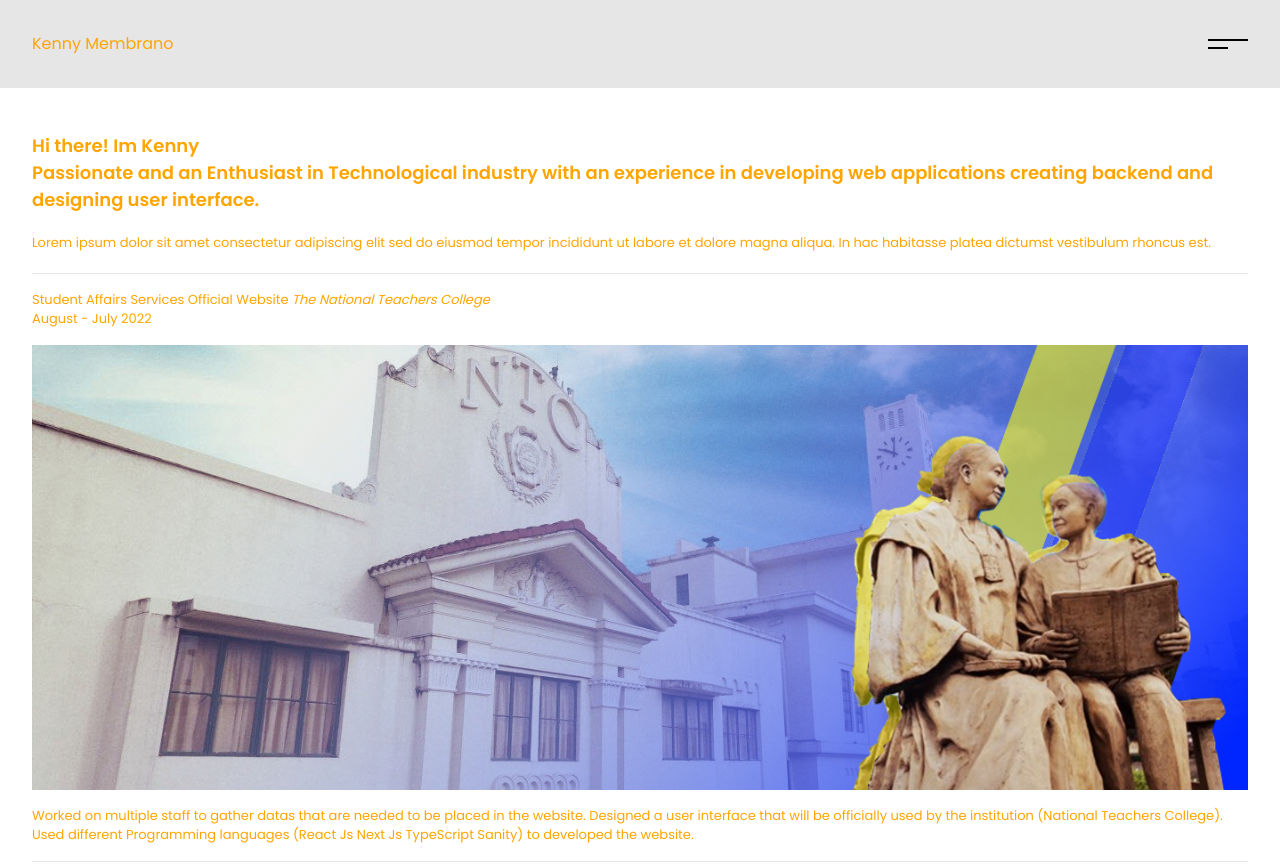
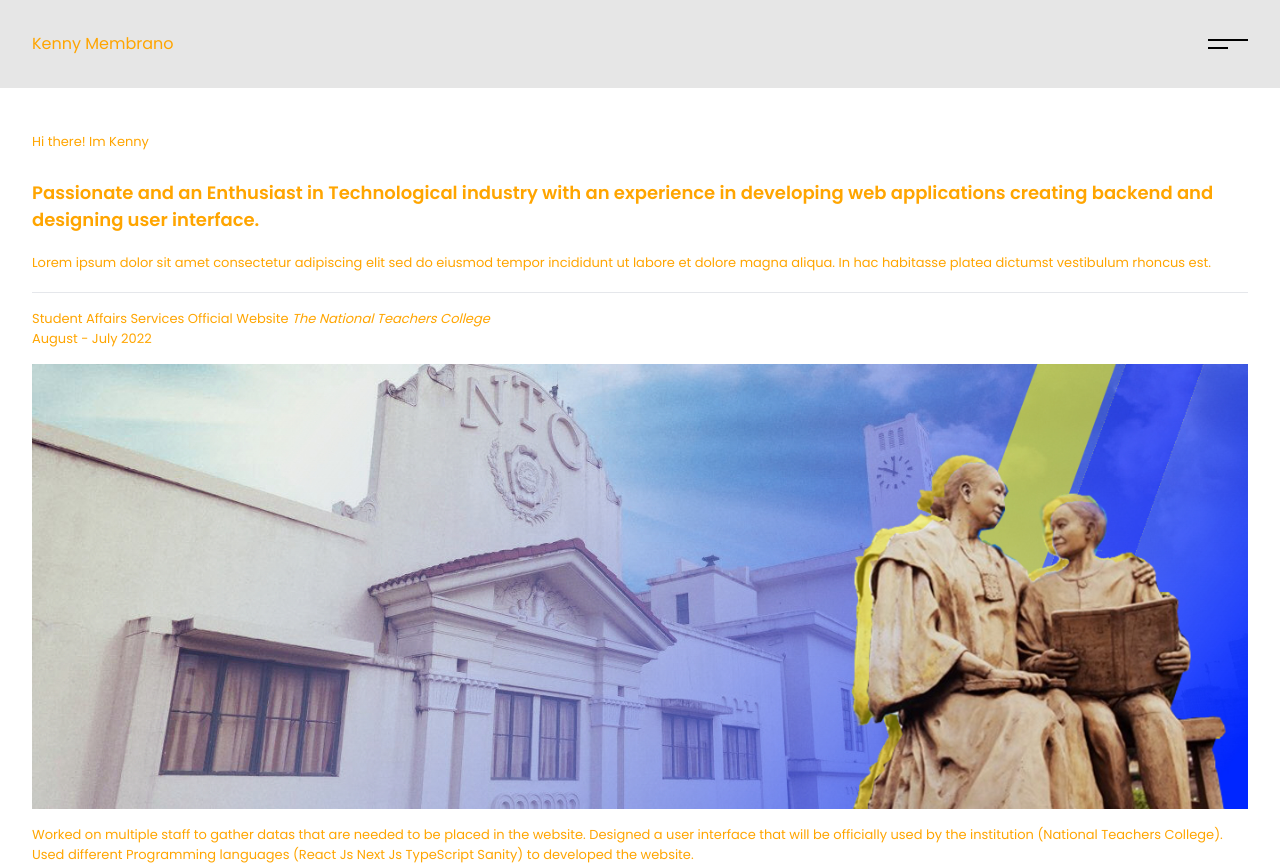
Before and after one commit to Developer-Membrano/Kenny-portfolio, a Next.js app: page / in a window 1280 px wide. Shown: the top 865 px of the page. Built offline with nearby package versions, Linux system fonts and the light colour scheme; a web font is replaced by a local one.

Commit message:
Adding framer motion and adding transitions

```diff
--- a/package.json
+++ b/package.json
@@ -9,6 +9,7 @@
     "lint": "next lint"
   },
   "dependencies": {
+    "framer-motion": "^7.3.4",
     "next": "12.3.0",
     "react": "18.2.0",
     "react-dom": "18.2.0",
--- a/pages/Home.js
+++ b/pages/Home.js
@@ -3,21 +3,76 @@
 import styles from "../styles/BreakPoints.module.scss"
 import Header from "../styles/Home.module.scss"
 import NavigationBar from "./components/NavigationBar"
+import { motion, AnimatePresence } from "framer-motion";
+import { useRouter } from "next/router";
+import Kenny from "./Kenny";
+import { useState } from "react";
+
 
 const Home = () => {
+    const router = useRouter();
+    const [showTitle, setShowtTitle] = useState(true);
+    setTimeout(() => {
+        setShowtTitle(false);
+    }, 2000);
+
+    return (
+        <>
+        { showTitle && (
+          <Kenny />
+        )}
+
+        <AnimatePresence exitBeforeEnter>
+            <motion.div className={styles.responsive_test}
+                key = {router.route}
+                initial ="initialState"
+                animate="animateState"
+                exit = "exitState"
+                transition={{
+                    duration: 1.5,
+                }}
+                variants={{
+                    intialState: {
+                        opacity: 0,
+                        clipPath: "circle(6s.5% at 50% 50%)",
+
+                    },
+                    animateState: {
+                        opacity: 1,
+                        clipPath: "circle(200vh at 100% 100%)"
+                    },
+                }}
+            >
 
 
-    return (
-        <div className={styles.responsive_test}>
-            <NavigationBar />
+                <NavigationBar/>
+
+
+
                 <div className={Header.MainContainer}>
                     <div>
+
+                            <motion.div initial="hidden" animate="visible" variants={{
+                            hidden:{
+                                // scale: .8,
+                                y: 300,
+                                opacity: 0,
+                            },
+                            visible: {
+                                // scale: 1,
+                                y: 0,
+                                opacity: 1,
+                                transition: {
+                                    delay: .4
+
+                                }
+                            },
+                        }}>Hi there! Im Kenny </motion.div>
                         <h1>
-                        Hi there! Im Kenny  <br />
+                            <br />
                             <span className={Header.intro}> Passionate and an Enthusiast in Technological industry  with an experience in developing web applications
                             creating backend and designing user interface.
                             </span>
-
                         </h1>
 
 
@@ -65,7 +120,10 @@
                     <div><h1> LinkedIn | </h1></div>
                     <div><h1> Resume</h1></div>
                 </footer>
-        </div>
+
+            </motion.div>
+        </AnimatePresence>
+        </>
     )
 }
 
--- /dev/null
+++ b/pages/Kenny.js
@@ -0,0 +1,30 @@
+import KennyPage from "../styles/Kenny.module.scss"
+import { motion } from "framer-motion";
+
+const Kenny = () => {
+    return(
+
+        <motion.div className={KennyPage.LoadingPage}
+            initial="hidden" animate="visible" variants={{
+                hidden:{
+                    // scale: .8,
+                    opacity: 0,
+                    clipPath: "inset(54% 0 46% 0),"
+                },
+                visible: {
+                    // scale: 1,
+                    opacity: 1,
+                    transition: {
+                        delay: .2,
+                        clipPath: "inset(0 0 0 0)",
+                    }
+                },
+            }}
+
+        >
+            <h1>Kenny Membrano</h1>
+        </motion.div>
+    )
+}
+
+export default Kenny;
--- a/pages/components/NavigationBar.js
+++ b/pages/components/NavigationBar.js
@@ -1,7 +1,7 @@
 import React, { useState } from 'react'
 import Link from 'next/link'
-
 import Header from '../../styles/Home.module.scss'
+import { motion } from "framer-motion";
 
 const NavigationBar = () =>{
 
@@ -27,6 +27,19 @@
 
     return(
         <>
+            <motion.div
+             initial="hidden" animate="visible" variants={{
+                hidden:{
+                    opacity: 0,
+                },
+                visible: {
+                    opacity: 1,
+                    transition: {
+                        delay: 2,
+                    }
+                },
+            }}
+            >
                 <header className={Header.header}>
                     <div><h4> Kenny Membrano </h4></div>
                     <div className={Header.BurgerLines} onClick={() => setDisplayMenu(!displayMenu)}>
@@ -35,6 +48,8 @@
                     </div>
                 </header>
                 {menuDisplayed}
+            </motion.div>
+
         </>
 
 
--- a/pages/projects.js
+++ b/pages/projects.js
@@ -1,5 +1,6 @@
 import NavigationBar from "./components/NavigationBar";
 import Projects from "../styles/Projects.module.scss"
+import { motion } from "framer-motion";
 
 
 const projects = () => {
@@ -7,7 +8,26 @@
         <>
         <NavigationBar />
             <div className={Projects.Heading}>
-                <h1>POSTERS</h1>
+
+                <motion.div
+                    initial="hidden" animate="visible" variants={{
+                        hidden:{
+                            // scale: .8,
+                            x: -100,
+                            opacity: 0,
+                        },
+                        visible: {
+                            // scale: 1,
+                            x: 0,
+                            opacity: 1,
+                            transition: {
+                                delay: .5
+
+                            }
+                        },
+                    }}>
+                    <h1>POSTERS</h1>
+                </motion.div>
 
                     <svg xmlns="http://www.w3.org/2000/svg" fill="none" viewBox="0 0 24 24" strokeWidth={1} stroke="currentColor" className= "w-20 h-20">
                         <path strokeLinecap="round" strokeLinejoin="round" d="M15 15l-6 6m0 0l-6-6m6 6V9a6 6 0 0112 0v3" />
--- /dev/null
+++ b/styles/Kenny.module.scss
@@ -0,0 +1,12 @@
+.LoadingPage{
+    height: 100vh;
+
+    display: flex;
+    flex-direction: column;
+    justify-content: center;
+    align-items: center;
+
+    font-weight: bold;
+    font-family: 'Poppins';
+    font-size: 2rem;
+}
```
Also changed, not shown: styles/globals.css (line endings or trailing spaces), 1 other file (tests, documents, lock files or other folders). Lines whose indentation alone changed are shown as unchanged.
